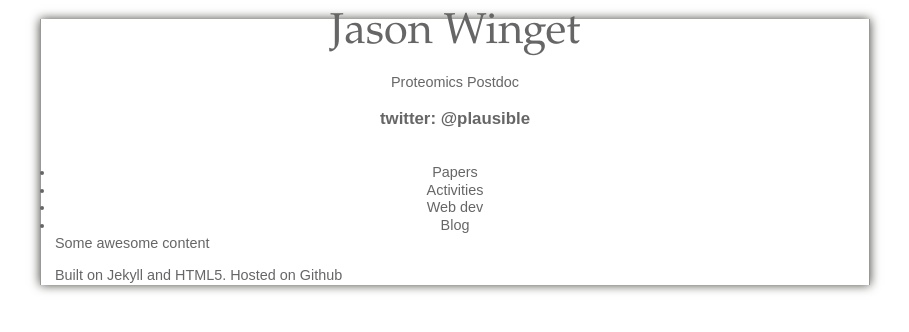
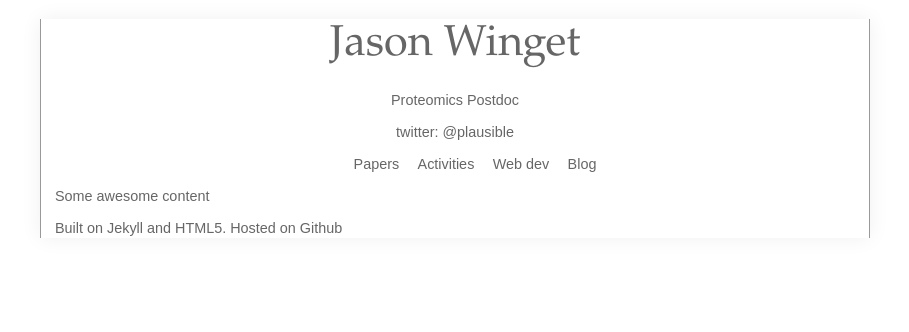
Before and after one commit to jwinget/jwinget.github.com, a Jekyll site: the page built from index.html, in a window 1280 px wide. Shown: the top 332 px of the page, without its empty margins (185-1094 px from the left). Built offline with Jekyll 4.4.1, drawn with Linux system fonts in a browser that asks for light colours; nearby versions of some CDN libraries; some web fonts are replaced.

Commit message:
I'm so good at editing CSS

```diff
--- a/css/style.css
+++ b/css/style.css
@@ -221,18 +221,18 @@ body { background: white; color: #666; }
 	background: white;
 	border-right: 1px solid #999;
 	border-left: 1px solid #999;
-	-moz-box-shadow: 0 0 10px #42433C;
-	-webkit-box-shadow: 0 0 10px #42433C;
-	box-shadow: 0 0 10px #42433c;
+	-moz-box-shadow: 0 0 20px #F0F0F0;
+	-webkit-box-shadow: 0 0 20px #F0F0F0;
+	box-shadow: 0 0 20px #F0F0F0;
 	}
 body { font-family: 'Georgia' serif; font-size: 0.9em; }
 h1 { font-family: 'Garamond', 'Georgia', serif; font-weight: normal; }
 header { text-align: center; }
-header h1 a { text-decoration: none; color: #666; font-size: 1.5em; line-height: 10px;}
+header h1 a { text-decoration: none; color: #666; font-size: 1.5em; }
 header h1 a:visited { color: #666; }
-header h2 { font-size: 1em; font-weight: normal; }
-ul.nav { display: inline }
-ul.nav li { padding: 0 0.5em; }
+header h2, header h3 { font-size: 1em; font-weight: normal; }
+ul.nav { list-style: none; }
+ul.nav li { display: inline; padding: 0 0.5em; }
 
 /* ==|== non-semantic helper classes ========================================
    Please define your styles before this section.
```
